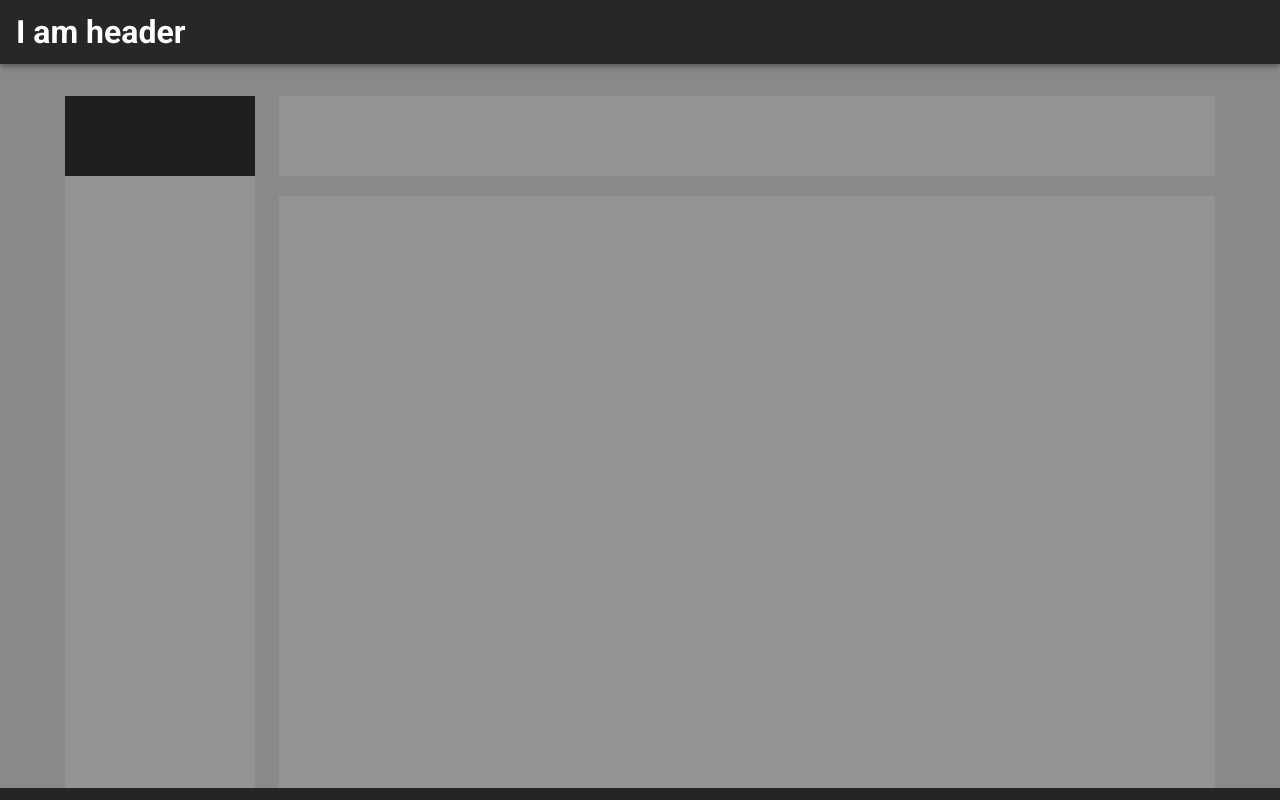
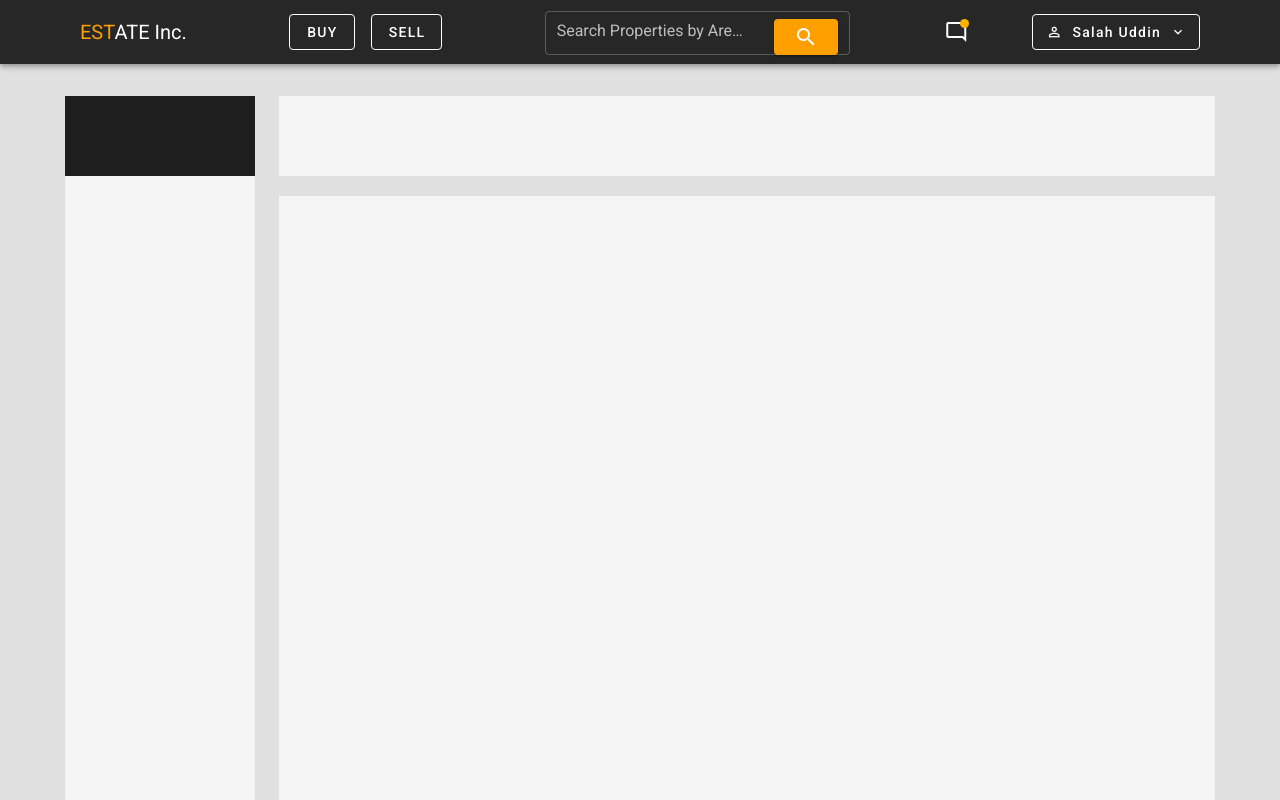
Before and after one commit to sanjibpaul59/property-list-vuetify, a Nuxt app: page / in a window 1280 px wide. Shown: the top 800 px of the page. Built offline with nearby package versions, Linux system fonts and the light colour scheme.

Commit message:
structure ready

```diff
--- a/components/Footer.vue
+++ b/components/Footer.vue
@@ -1,12 +1,12 @@
 <template>
-  <v-overlay>
+  <v-footer>
     <v-row>
       <v-col cols="12" lg="4"></v-col>
       <v-col cols="12" lg="3"></v-col>
       <v-col cols="12" lg="3"></v-col>
       <v-col cols="12" lg="3"></v-col>
     </v-row>
-  </v-overlay>
+  </v-footer>
 </template>
 
 <script>
--- a/components/Header.vue
+++ b/components/Header.vue
@@ -1,15 +1,53 @@
 <template>
-    <div>
-      <h1>I am header</h1>
-    </div>
+  <v-app-bar app>
+    <v-toolbar-title class="mx-16">
+      <span class="amber--text text--darken-2">EST</span>ATE
+      Inc.</v-toolbar-title
+    >
+    <v-spacer></v-spacer>
+    <v-hover v-slot="{ hover }">
+      <v-btn class="mx-2" :color="hover ? 'amber darker-2' : ''" outlined
+        >Buy</v-btn
+      >
+    </v-hover>
+    <v-hover v-slot="{ hover }">
+      <v-btn class="mx-2" :color="hover ? 'amber darken-2' : ''" outlined
+        >Sell</v-btn
+      >
+    </v-hover>
+    <v-spacer></v-spacer>
+    <v-text-field
+      class="mx-16 mt-7"
+      dense
+      outlined
+      color="amber darken-2"
+      label="Search Properties by Area/Zip Code"
+    >
+      <template v-slot:append>
+        <v-btn color="amber darken-2">
+          <v-icon>mdi-magnify</v-icon>
+        </v-btn>
+      </template>
+    </v-text-field>
+    <v-spacer></v-spacer>
+    <v-badge right color="amber darken-1" dot overlap>
+      <span slot="badge"></span>
+      <!--slot can be any component-->
+      <v-icon>mdi-message-reply-outline</v-icon>
+    </v-badge>
+    <v-btn class="mx-16 text-capitalize" outlined>
+      <v-icon small left>mdi-account-outline</v-icon> Salah Uddin
+      <v-icon small right>mdi-chevron-down</v-icon></v-btn
+    >
+  </v-app-bar>
 </template>
 
 <script>
-    export default {
-
-    }
+export default {}
 </script>
 
-<style lang="scss" scoped>
-
+<style scoped>
+.outline {
+  color: "amber darken-2";
+}
 </style>
--- a/layouts/default.vue
+++ b/layouts/default.vue
@@ -1,16 +1,10 @@
 <template>
   <v-app>
-    <v-app-bar app>
-      <Header />
-    </v-app-bar>
-
-    <v-main class="grey lighten-2">
+    <Header />
+    <v-main>
       <nuxt />
     </v-main>
-
-    <v-footer app>
-      <Footer />
-    </v-footer>
+    <Footer />
   </v-app>
 </template>
 
--- a/pages/index.vue
+++ b/pages/index.vue
@@ -1,5 +1,5 @@
 <template>
-  <v-container fluid>
+  <v-container fluid class="grey lighten-2">
     <v-row class="mt-2 justify-center">
       <v-col cols="12" lg="2">
         <v-sheet class="grey lighten-4" min-height="102vh">
```
